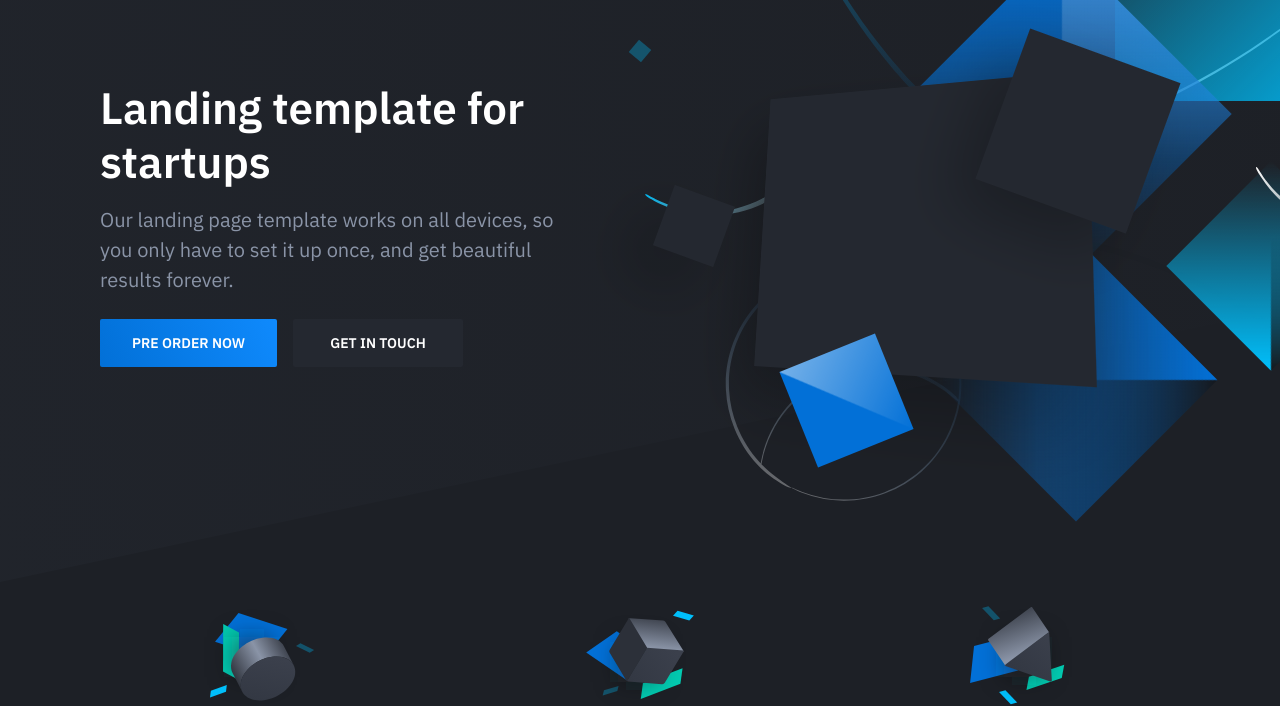
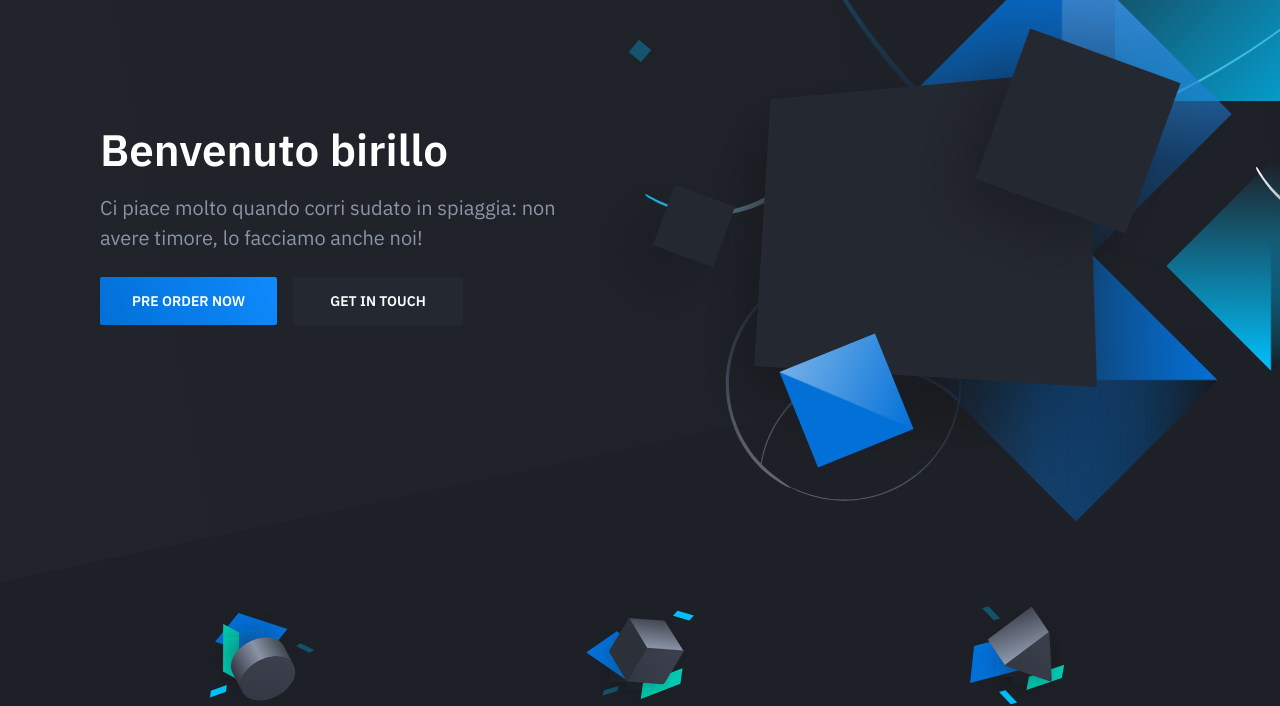
Before and after one commit to CHttf/landing-page-DM, a plain HTML site: page index.html in a window 1280 px wide. Shown: the part 118-824 px from the top of the page. Drawn offline with nearby package versions, Linux system fonts and the light colour scheme.

Commit message:
versione 1.0

```diff
--- a/index.html
+++ b/index.html
@@ -31,8 +31,8 @@
                 <div class="container">
                     <div class="hero-inner">
 						<div class="hero-copy">
-	                        <h1 class="hero-title mt-0">Landing template for startups</h1>
-	                        <p class="hero-paragraph">Our landing page template works on all devices, so you only have to set it up once, and get beautiful results forever.</p>
+	                        <h1 class="hero-title mt-0">Benvenuto birillo</h1>
+	                        <p class="hero-paragraph">Ci piace molto quando corri sudato in spiaggia: non avere timore, lo facciamo anche noi!</p>
 	                        <div class="hero-cta"><a class="button button-primary" href="#">Pre order now</a><a class="button" href="#">Get in touch</a></div>
 						</div>
 						<div class="hero-figure anime-element">
```
